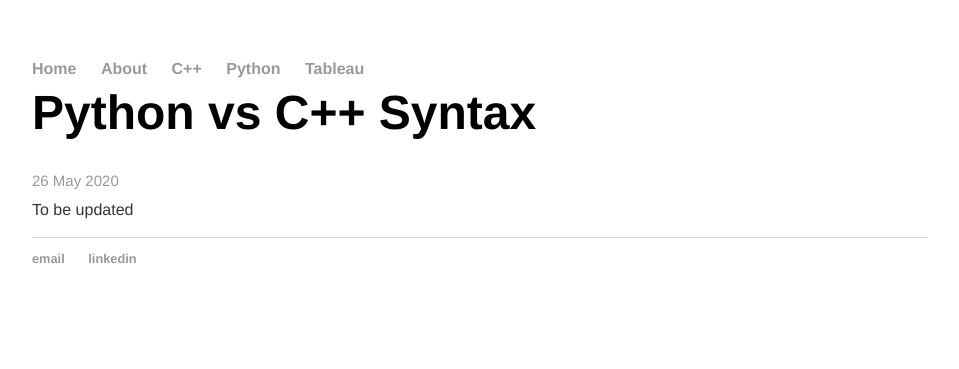
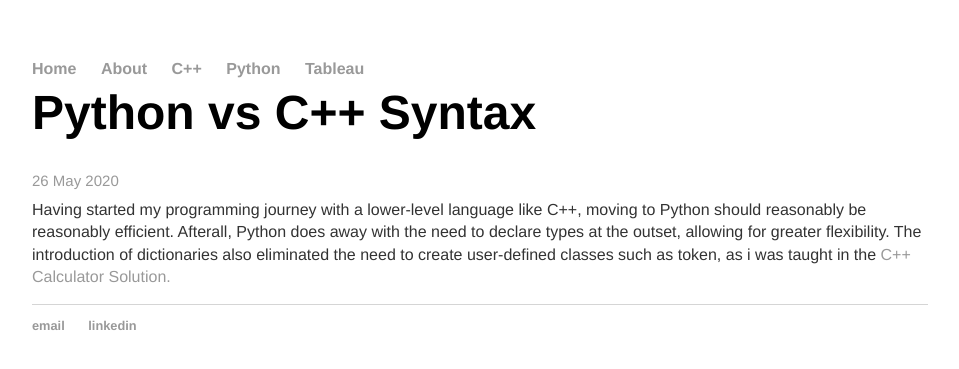
Before and after one commit to cchanzl/Lock-Screen, a Jekyll site: the page built from _posts/2020-05-26-Python-vs-C++-Syntax.md, in a window 1280 px wide. Shown: the top 369 px of the page, without its empty margins (160-1119 px from the left). Built offline with Jekyll 4.4.1, drawn with Linux system fonts in a browser that asks for light colours.

Commit message:
Update 2020-05-26-Python-vs-C++-Syntax.md

```diff
--- a/_posts/2020-05-26-Python-vs-C++-Syntax.md
+++ b/_posts/2020-05-26-Python-vs-C++-Syntax.md
@@ -5,4 +5,4 @@ category: python
 date: 2020-05-26
 ---
 
-To be updated
+Having started my programming journey with a lower-level language like C++, moving to Python should reasonably be reasonably efficient. Afterall, Python does away with the need to declare types at the outset, allowing for greater flexibility. The introduction of dictionaries also eliminated the need to create user-defined classes such as token, as i was taught in the <a href="https://cchanzl.github.io/tableau/2020/05/01/C++-Calculator-Solution">C++ Calculator Solution. </a>
```
